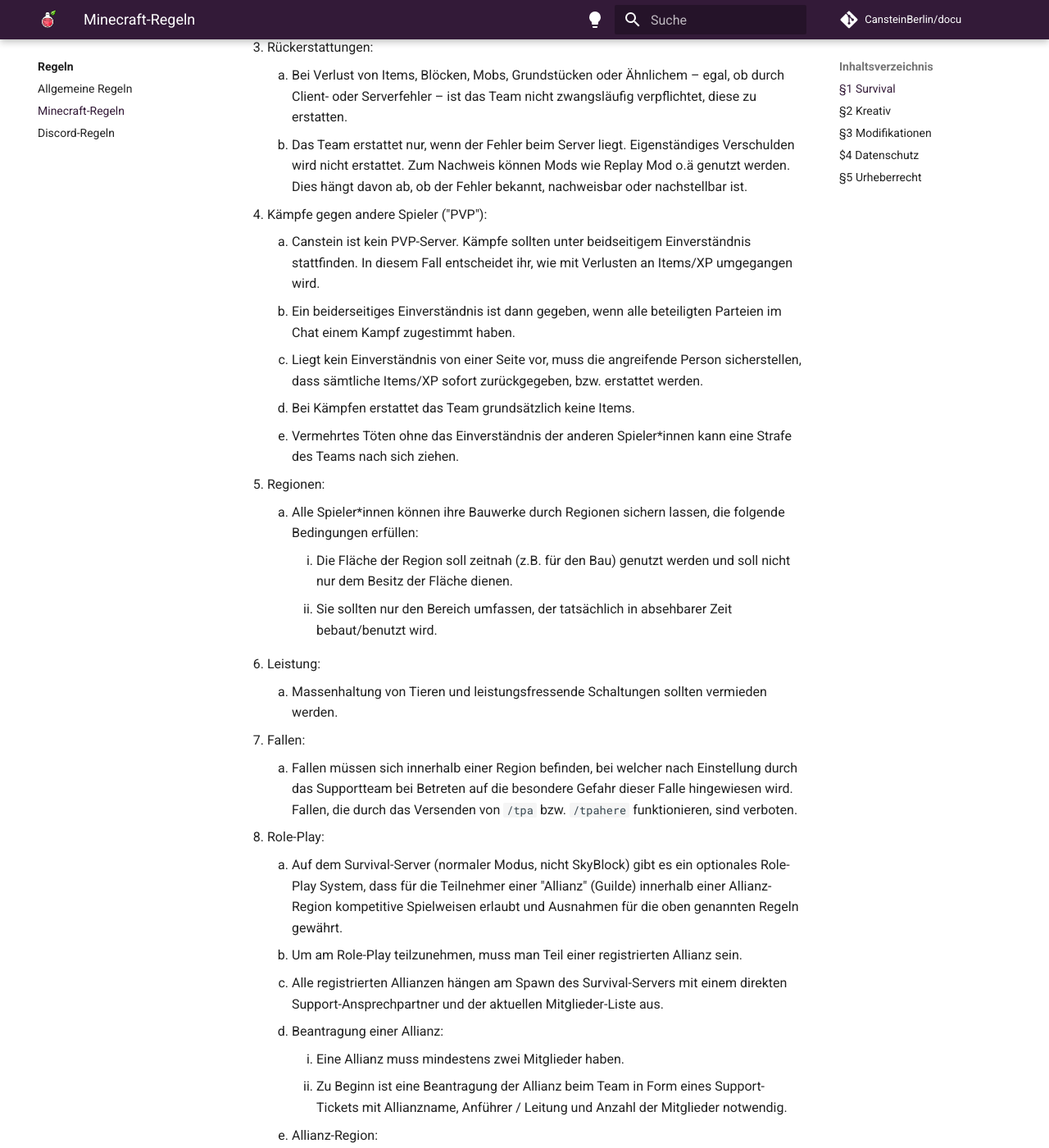
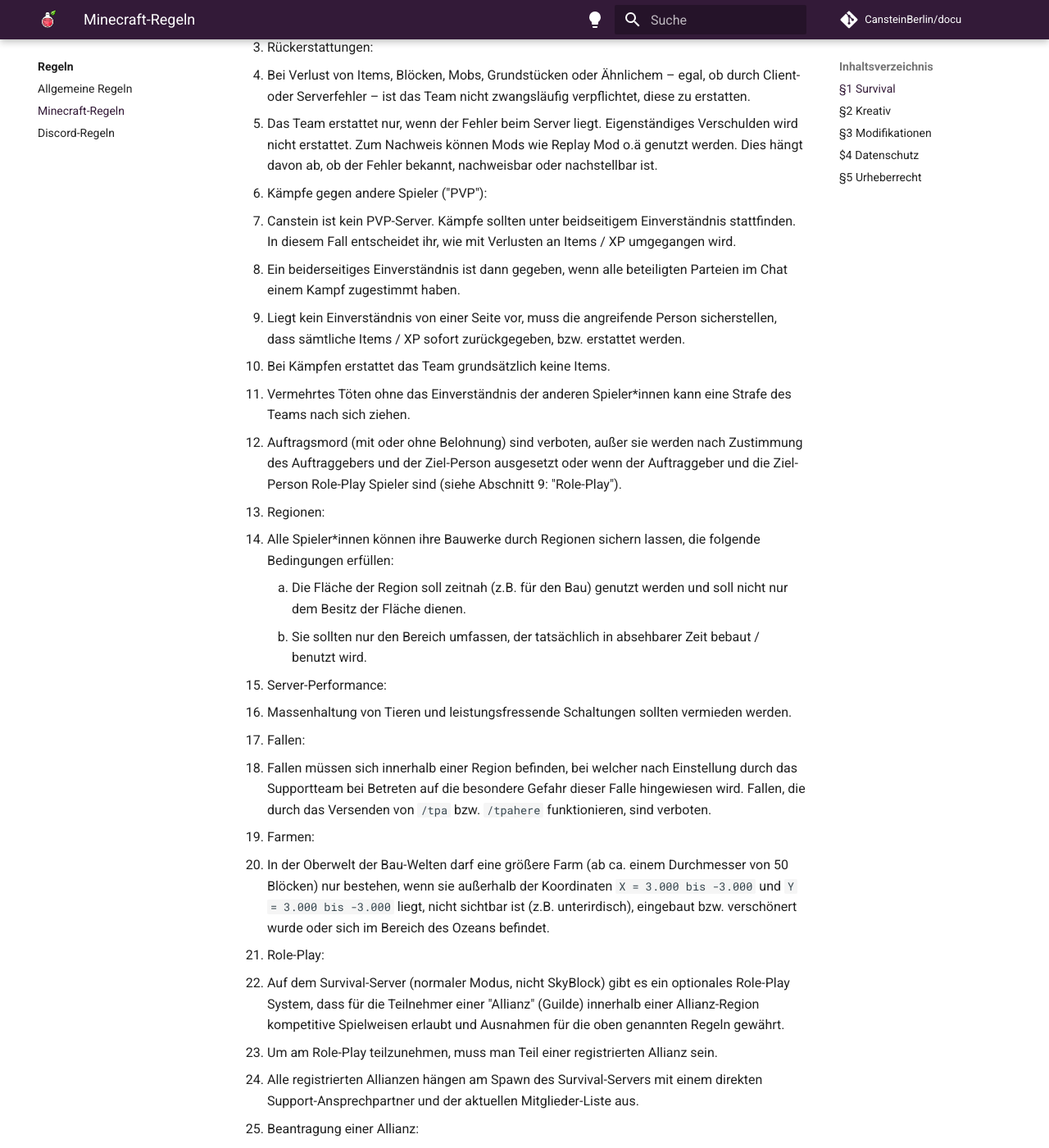
Before and after one commit to CansteinBerlin/docu, an MkDocs documentation site: the page built from docs/rules/minecraft.md, in a window 1280 px wide and 1400 px high, scrolled down 326 px. Shown: the whole window at 82% size. Built offline with MkDocs 1.6.1 and Material for MkDocs 9.7.7, drawn with Linux system fonts in a browser that asks for light colours; comment, search, counter and statistics services are not loaded; some of the changed text lies outside the part shown.

Commit message:
Updating server rules

```diff
--- a/docs/rules/minecraft.md
+++ b/docs/rules/minecraft.md
@@ -4,33 +4,38 @@
 1. Achte darauf, dass deine Bauten gut aussehen und möglichst in die Welt passen.
 2. "Griefing" (= absichtliches Zerstören) - ob durch Bau, Abbau oder Interaktion - ist zu unterlassen.
 3. Rückerstattungen:
-    1. Bei Verlust von Items, Blöcken, Mobs, Grundstücken oder Ähnlichem – egal, ob durch Client- oder Serverfehler – ist das Team nicht zwangsläufig verpflichtet, diese zu erstatten.
-    2. Das Team erstattet nur, wenn der Fehler beim Server liegt. Eigenständiges Verschulden wird nicht erstattet. Zum Nachweis können Mods wie Replay Mod o.ä genutzt werden. Dies hängt davon ab, ob der Fehler bekannt, nachweisbar oder nachstellbar ist.
+   1. Bei Verlust von Items, Blöcken, Mobs, Grundstücken oder Ähnlichem – egal, ob durch Client- oder Serverfehler – ist das Team nicht zwangsläufig verpflichtet, diese zu erstatten.
+   2. Das Team erstattet nur, wenn der Fehler beim Server liegt. Eigenständiges Verschulden wird nicht erstattet. Zum Nachweis können Mods wie Replay Mod o.ä genutzt werden. Dies hängt davon ab, ob der Fehler bekannt, nachweisbar oder nachstellbar ist.
 4. Kämpfe gegen andere Spieler ("PVP"):
-    1. Canstein ist kein PVP-Server. Kämpfe sollten unter beidseitigem Einverständnis stattfinden. In diesem Fall entscheidet ihr, wie mit Verlusten an Items/XP umgegangen wird.
-    2. Ein beiderseitiges Einverständnis ist dann gegeben, wenn alle beteiligten Parteien im Chat einem Kampf zugestimmt haben.
-    3. Liegt kein Einverständnis von einer Seite vor, muss die angreifende Person sicherstellen, dass sämtliche Items/XP sofort zurückgegeben, bzw. erstattet werden.
-    4. Bei Kämpfen erstattet das Team grundsätzlich keine Items.
-    5. Vermehrtes Töten ohne das Einverständnis der anderen Spieler*innen kann eine Strafe des Teams nach sich ziehen.
+   1. Canstein ist kein PVP-Server. Kämpfe sollten unter beidseitigem Einverständnis stattfinden. In diesem Fall entscheidet ihr, wie mit Verlusten an Items / XP umgegangen wird.
+   2. Ein beiderseitiges Einverständnis ist dann gegeben, wenn alle beteiligten Parteien im Chat einem Kampf zugestimmt haben.
+   3. Liegt kein Einverständnis von einer Seite vor, muss die angreifende Person sicherstellen, dass sämtliche Items / XP sofort zurückgegeben, bzw. erstattet werden.
+   4. Bei Kämpfen erstattet das Team grundsätzlich keine Items.
+   5. Vermehrtes Töten ohne das Einverständnis der anderen Spieler*innen kann eine Strafe des Teams nach sich ziehen.
+   6. Auftragsmord (mit oder ohne Belohnung) sind verboten, außer sie werden nach Zustimmung des Auftraggebers und der Ziel-Person ausgesetzt oder wenn der Auftraggeber und die Ziel-Person Role-Play Spieler sind (siehe Abschnitt 9: "Role-Play").
 5. Regionen:
-    1. Alle Spieler*innen können ihre Bauwerke durch Regionen sichern lassen, die folgende Bedingungen erfüllen:
-        1. Die Fläche der Region soll zeitnah (z.B. für den Bau) genutzt werden und soll nicht nur dem Besitz der Fläche dienen.
-        2. Sie sollten nur den Bereich umfassen, der tatsächlich in absehbarer Zeit bebaut/benutzt wird.
-6. Leistung:
-    1. Massenhaltung von Tieren und leistungsfressende Schaltungen sollten vermieden werden.
+   1. Alle Spieler*innen können ihre Bauwerke durch Regionen sichern lassen, die folgende Bedingungen erfüllen:
+      1. Die Fläche der Region soll zeitnah (z.B. für den Bau) genutzt werden und soll nicht nur dem Besitz der Fläche dienen.
+      2. Sie sollten nur den Bereich umfassen, der tatsächlich in absehbarer Zeit bebaut / benutzt wird.
+6. Server-Performance:
+   1. Massenhaltung von Tieren und leistungsfressende Schaltungen sollten vermieden werden.
 7. Fallen:
-    1. Fallen müssen sich innerhalb einer Region befinden, bei welcher nach Einstellung durch das Supportteam bei Betreten auf die besondere Gefahr dieser Falle hingewiesen wird. Fallen, die durch das Versenden von `/tpa` bzw. `/tpahere` funktionieren, sind verboten.
-8. Role-Play:
-    1. Auf dem Survival-Server (normaler Modus, nicht SkyBlock) gibt es ein optionales Role-Play System, dass für die Teilnehmer einer "Allianz" (Guilde) innerhalb einer Allianz-Region kompetitive Spielweisen erlaubt und Ausnahmen für die oben genannten Regeln gewährt.
-    2. Um am Role-Play teilzunehmen, muss man Teil einer registrierten Allianz sein.
-    3. Alle registrierten Allianzen hängen am Spawn des Survival-Servers mit einem direkten Support-Ansprechpartner und der aktuellen Mitglieder-Liste aus.
-    4. Beantragung einer Allianz:
-        1. Eine Allianz muss mindestens zwei Mitglieder haben.
-        2. Zu Beginn ist eine Beantragung der Allianz beim Team in Form eines Support-Tickets mit Allianzname, Anführer / Leitung und Anzahl der Mitglieder notwendig.
-    5. Allianz-Region:
-        1. Die Allianz-Region ist eine vom Support angelegte Region, die zur Allianz gehört. Nur in dieser ist (kompetitives) Role-Play erlaubt.
-        2. Es muss beim Beitritt der Region darauf hingewiesen werden, dass dies eine Allianz-Region ist (meist mit der "greeting" Flag).
-    6. Ziel des Role-Play Systems ist der langfristige Spielspaß aller Parteien.
+   1. Fallen müssen sich innerhalb einer Region befinden, bei welcher nach Einstellung durch das Supportteam bei Betreten auf die besondere Gefahr dieser Falle hingewiesen wird. Fallen, die durch das Versenden von `/tpa` bzw. `/tpahere` funktionieren, sind verboten.
+8. Farmen:
+   1. In der Oberwelt der Bau-Welten darf eine größere Farm (ab ca. einem Durchmesser von 50 Blöcken) nur bestehen, wenn sie außerhalb der Koordinaten `X = 3.000 bis -3.000` und `Y = 3.000 bis -3.000` liegt, nicht sichtbar ist (z.B. unterirdisch), eingebaut bzw. verschönert wurde oder sich im Bereich des Ozeans befindet.
+9. Role-Play:
+   1. Auf dem Survival-Server (normaler Modus, nicht SkyBlock) gibt es ein optionales Role-Play System, dass für die Teilnehmer einer "Allianz" (Guilde) innerhalb einer Allianz-Region kompetitive Spielweisen erlaubt und Ausnahmen für die oben genannten Regeln gewährt.
+   2. Um am Role-Play teilzunehmen, muss man Teil einer registrierten Allianz sein.
+   3. Alle registrierten Allianzen hängen am Spawn des Survival-Servers mit einem direkten Support-Ansprechpartner und der aktuellen Mitglieder-Liste aus.
+   4. Beantragung einer Allianz:
+      1. Eine Allianz muss mindestens zwei Mitglieder haben.
+      2. Zu Beginn ist eine Beantragung der Allianz beim Team in Form eines Support-Tickets mit Allianzname, Anführer / Leitung und Anzahl der Mitglieder notwendig.
+   5. Allianz-Region:
+      1. Die Allianz-Region ist eine vom Support angelegte Region, die zur Allianz gehört. Nur in dieser ist (kompetitives) Role-Play erlaubt.
+      2. Es muss beim Beitritt der Region darauf hingewiesen werden, dass dies eine Allianz-Region ist (meist mit der "greeting" Flag).
+   6. Ziel des Role-Play Systems ist der langfristige Spielspaß aller Parteien.
+10. Warps:
+    1. Für große öffentliche Plätze (inkl. öffentliche Farmen) können beim Support Warp-Punkte beantragt werden. Diese Warps hängen dann am SV-Spawn aus und sind für alle via `/warp <Warp-Name>` erreichbar.
 
 ## §2 Kreativ
 1. Auf dem Kreativ-Server ist zuerst der*die Besitzer*in einer Parzelle für den Inhalt verantwortlich. Regelwidrige Bauten der Mitbenutzer*innen sind zu entfernen und die Verantwortlichen zur Not dem Team zu melden.
@@ -38,16 +43,16 @@
 ## §3 Modifikationen
 1. Jeglicher Gebrauch von Cheats, Hacks oder Hackclients ist untersagt.
 2. Jegliche Mods, die einen größeren Spielvorteil gegenüber anderen Spieler*innen ermöglichen, sind verboten. Ausgenommen davon sind: Freecam, Autoklicker, Minimap und Leistungs- sowie Grafikverbesserungen.
-    1. Freecam: Die Freecam darf nicht eine Erweiterung der Person sein. Die Freecam darf z.B. nicht Knöpfe, Türen etc. verwenden können. Ebenfalls sind Freecams mit X-Ray untersagt.
+   1. Freecam: Die Freecam darf nicht eine Erweiterung der Person sein. Die Freecam darf z.B. nicht Knöpfe, Türen etc. verwenden können. Ebenfalls sind Freecams mit X-Ray untersagt.
 3. Frage im Zweifel ein Teammitglied.
 
 ## $4 Datenschutz
 1. Es gilt unsere [Datenschutzerklärung](https://canstein-berlin.de/datenschutzerklaerung). Dort sind alle Details, welche Daten wir erfassen, speichern und verwenden, erläutert.
 2. Auf den Minecraft-Servern von _Canstein-Berlin.de_ erfassen und verarbeiten wir:
-    * die Internet-Protokoll-Adressen (IP-Adressen)
-    * die auf dem Server genutzten Minecraft-Spielernamen
-    * die Mojang-UUID
-    * das Datum und die Uhrzeit der Zugriffe auf den Server
+   * die Internet-Protokoll-Adressen (IP-Adressen)
+   * die auf dem Server genutzten Minecraft-Spielernamen
+   * die Mojang-UUID
+   * das Datum und die Uhrzeit der Zugriffe auf den Server
 3. Das Canstein Team wird deine persönlichen Daten nicht an Dritte weitergeben.
 
 ## §5 Urheberrecht
```
Also changed, not shown: other parts of docs/rules/minecraft.md (+1 -1 lines), docs/rules/discord.md (+1 -1 lines).
